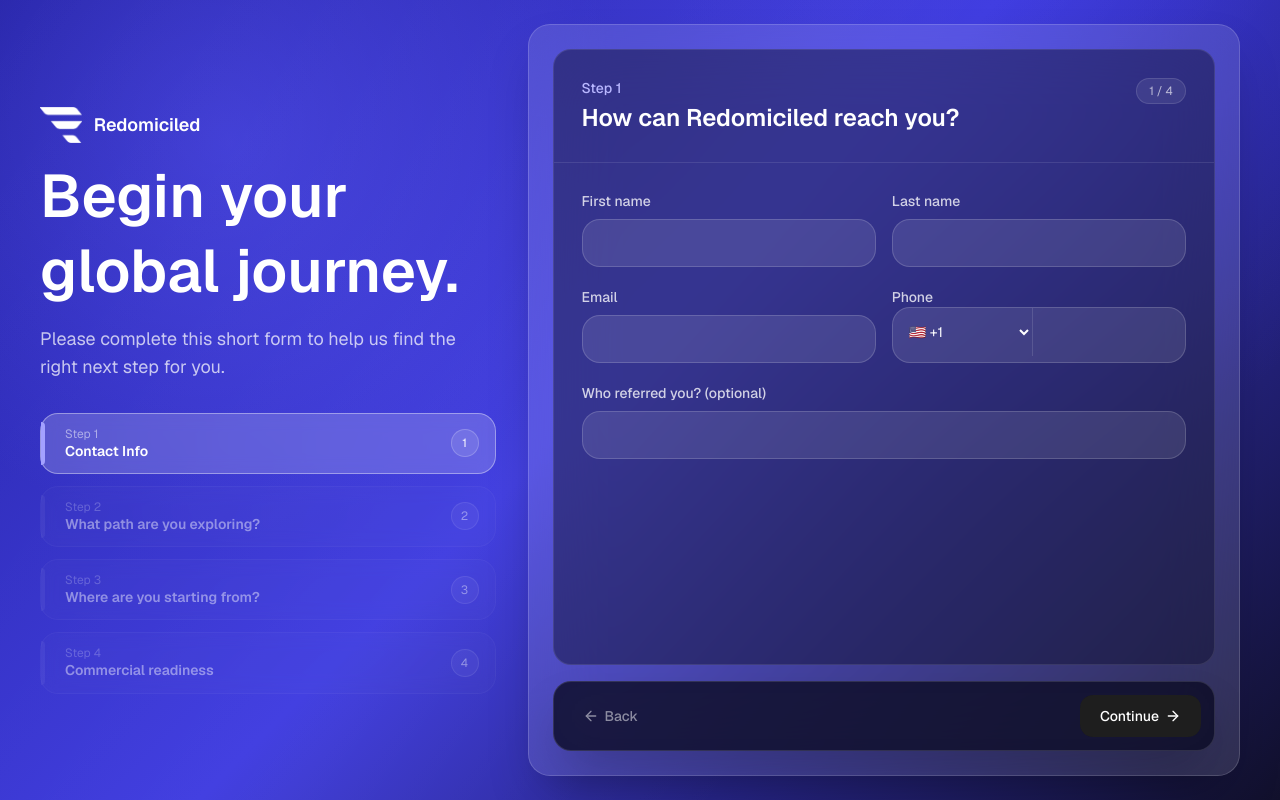
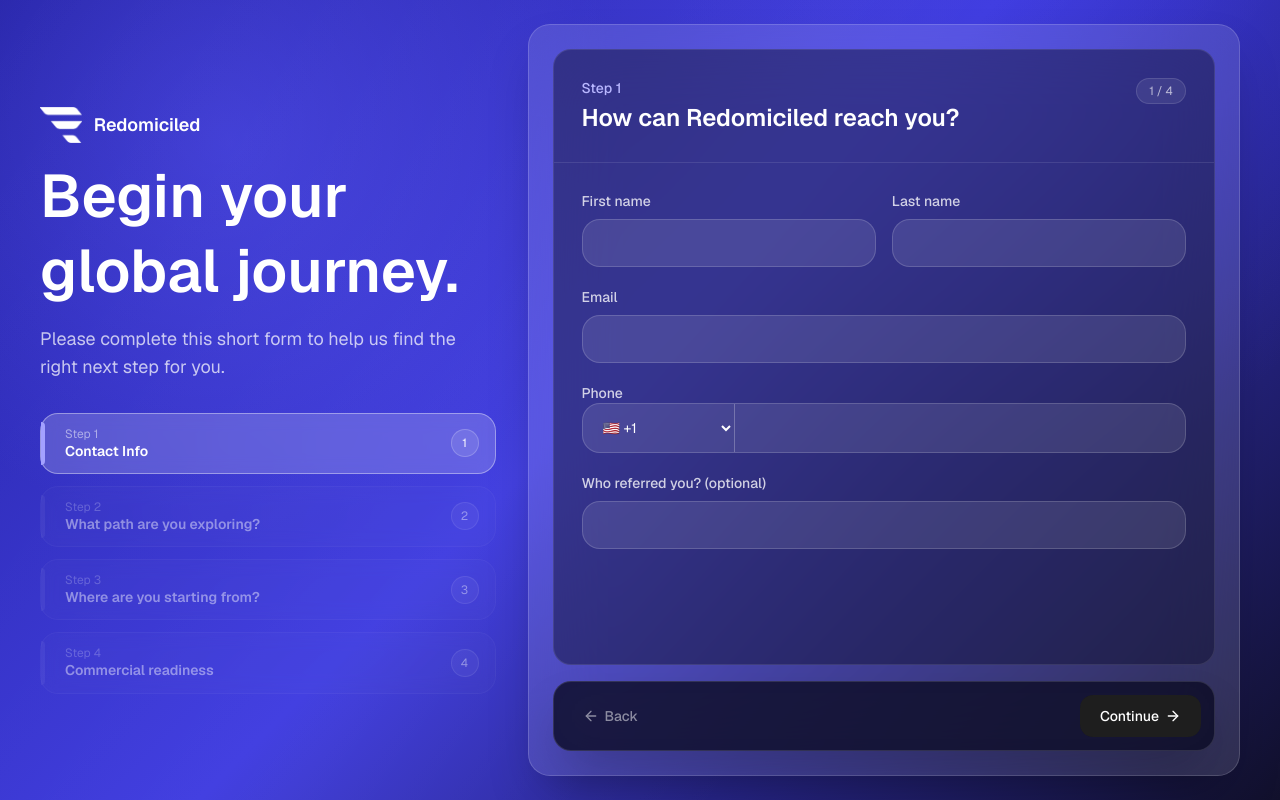
Before and after one commit to Redomiciled/forms, a Next.js app: page / in a window 1280 px wide. Built offline with nearby package versions, Linux system fonts and the light colour scheme.

Commit message:
fix(start-here): improve phone layout

```diff
--- a/src/components/start-here/fields.tsx
+++ b/src/components/start-here/fields.tsx
@@ -139,14 +139,14 @@ export function PhoneField({
       </legend>
       <div
         className={cn(
-          "grid grid-cols-[8.75rem_minmax(0,1fr)] overflow-hidden rounded-2xl border border-white/16 bg-white/10 focus-within:border-[#8D8BFF] focus-within:ring-4 focus-within:ring-[#5C59FF]/20",
+          "grid grid-cols-[9.5rem_minmax(0,1fr)] overflow-hidden rounded-2xl border border-white/16 bg-white/10 focus-within:border-[#8D8BFF] focus-within:ring-4 focus-within:ring-[#5C59FF]/20",
           error &&
             "border-rose-300/70 bg-rose-500/10 focus-within:border-rose-200 focus-within:ring-rose-400/25"
         )}
       >
         <select
           aria-label="Country code"
-          className="h-12 min-w-0 border-r border-white/12 bg-transparent px-3 text-sm text-white outline-none"
+          className="h-12 min-w-0 border-r border-white/25 bg-transparent px-4 text-sm text-white outline-none"
           value={activeCountry.name}
           onChange={(event) => {
             const nextCountry =
--- a/src/components/start-here/steps/contact-step.tsx
+++ b/src/components/start-here/steps/contact-step.tsx
@@ -30,7 +30,7 @@ export function ContactStep({
           error={errors.lastName}
         />
       </div>
-      <div className="grid gap-4 sm:grid-cols-2">
+      <div className="grid gap-4">
         <TextField
           label="Email"
           value={values.email}
@@ -39,6 +39,8 @@ export function ContactStep({
           autoComplete="email"
           error={errors.email}
         />
+      </div>
+      <div className="grid gap-4">
         <PhoneField
           label="Phone"
           value={values.phone}
```
